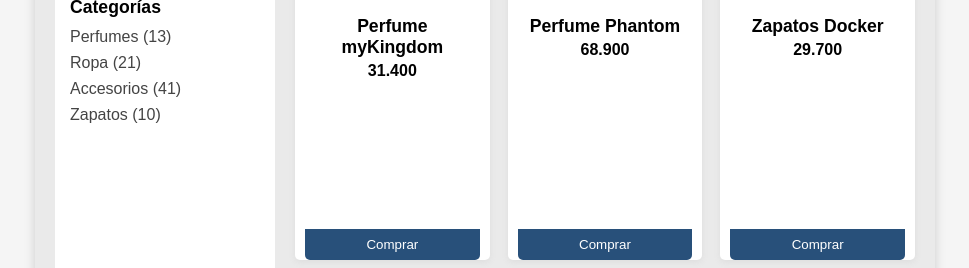
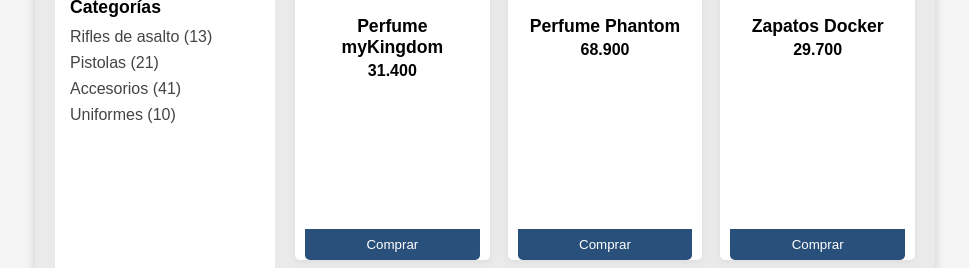
Before and after one commit to mordazn/manuel_ordaz_css, a plain HTML site: page desafío2_CSSgrid/index.html in a window 1280 px wide. Shown: the part 182-450 px from the top of the page, without its empty margins (155-1124 px from the left). Drawn offline with Linux system fonts and the light colour scheme.

Commit message:
cambio en barra lateral

```diff
--- a/desafío2_CSSgrid/index.html
+++ b/desafío2_CSSgrid/index.html
@@ -14,10 +14,10 @@
       <aside class="sidebar">
         <h2>Categorías</h2>
         <ul>
-          <li>Perfumes (13)</li>
-          <li>Ropa (21)</li>
+          <li>Rifles de asalto (13)</li>
+          <li>Pistolas (21)</li>
           <li>Accesorios (41)</li>
-          <li>Zapatos (10)</li>
+          <li>Uniformes (10)</li>
         </ul>
       </aside>
       <section class="products-grid">
```
